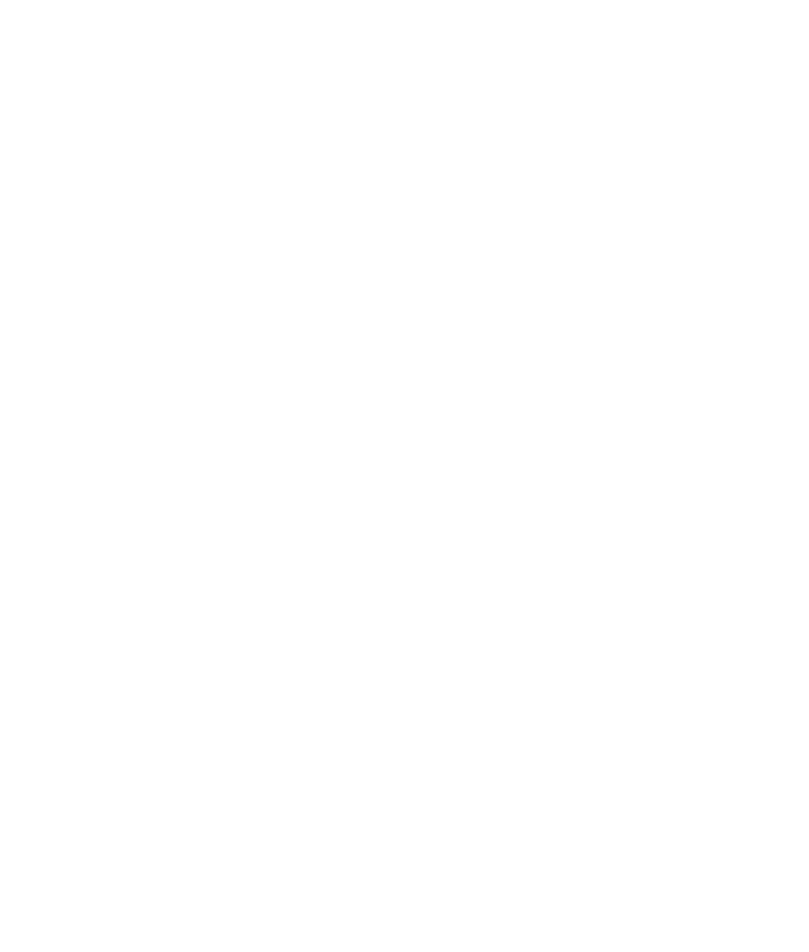
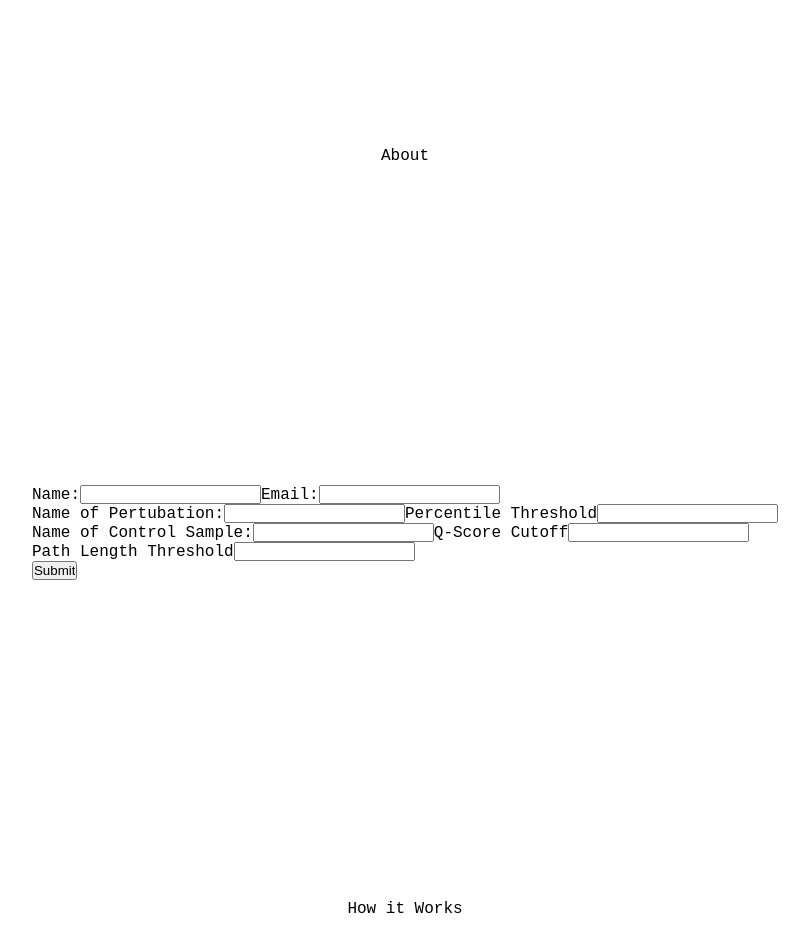
Before and after one commit to willsanders18/pathext-2.0, a React app in the folder frontend/: page / in a window 1280 px wide. Shown: the part 474-1426 px from the top of the page, without its empty margins (235-1044 px from the left). Before the commit the page ends 800 px from the top, so only its background shows below. Built offline with nearby package versions, Linux system fonts and the light colour scheme; the HTML template or start-up script is replaced by a standard one.

Commit message:
Unstyled run page form

```diff
--- a/frontend/src/App.css
+++ b/frontend/src/App.css
@@ -100,3 +100,27 @@
   transform: translate(3px, 3px); /* Moves button down/right */
   box-shadow: 1px 1px 0px var(--accent-shadow); /* Shrinks shadow */
 }
+
+.about-tab {
+  display: flex;
+  justify-content: center;
+  align-items: center;
+  padding-top: 10rem;
+  padding-bottom: 10rem;
+}
+
+.run-tab {
+  display: flex;
+  justify-content: center;
+  align-items: center;
+  padding-top: 10rem;
+  padding-bottom: 10rem;
+}
+
+.hiw-tab {
+  display: flex;
+  justify-content: center;
+  align-items: center;
+  padding-top: 10rem;
+  padding-bottom: 10rem;
+}
--- a/frontend/src/App.jsx
+++ b/frontend/src/App.jsx
@@ -16,13 +16,13 @@
               <a href="#">HOME</a>
             </li>
             <li>
-              <a href="#">ABOUT</a>
+              <a href="#about">ABOUT</a>
             </li>
             <li>
-              <a href="#">RUN</a>
+              <a href="#run">RUN</a>
             </li>
             <li>
-              <a href="#">HOW IT WORKS</a>
+              <a href="#hiw">HOW IT WORKS</a>
             </li>
           </ul>
         </nav>
@@ -36,6 +36,36 @@
         <button class="hiw-btn">HOW IT WORKS</button>
       </div>
 
+      <div class="about-tab" id='about'>
+        About
+      </div>
+
+      <div class="run-tab" id='run'>
+        {/* <p>Run</p> */}
+
+        <form>
+          <label htmlFor="name">Name:</label>
+          <input type="text" id='name' name='name'/>
+          <label htmlFor="email">Email:</label>
+          <input type="email" name='email' id='email' required/><br/>
+          <label htmlFor="pertubation">Name of Pertubation:</label>
+          <input type="text" name='pertubation' id='pertubation'/>
+          <label htmlFor="threshold">Percentile Threshold</label>
+          <input type="text" inputMode='numeric' name='threshold' id='threshold'/><br/>
+          <label htmlFor="control">Name of Control Sample:</label>
+          <input type="text" name='control' id='control'/>
+          <label htmlFor="q-score">Q-Score Cutoff</label>
+          <input type="text" inputMode='numeric' name='q-score' id='q-score'/><br/>
+          <label htmlFor="path-length">Path Length Threshold</label>
+          <input type="text" inputMode='numeric' name='path-length' id='path-length'/><br/>
+          <input type="submit" value="Submit"/>
+        </form>
+      </div>
+
+      <div class="hiw-tab" id='hiw'>
+        How it Works
+      </div>
+
     </html>
 
   )
```
